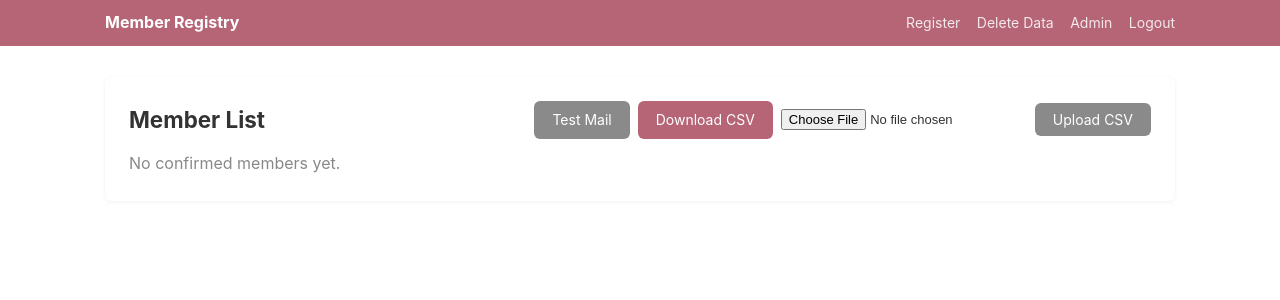
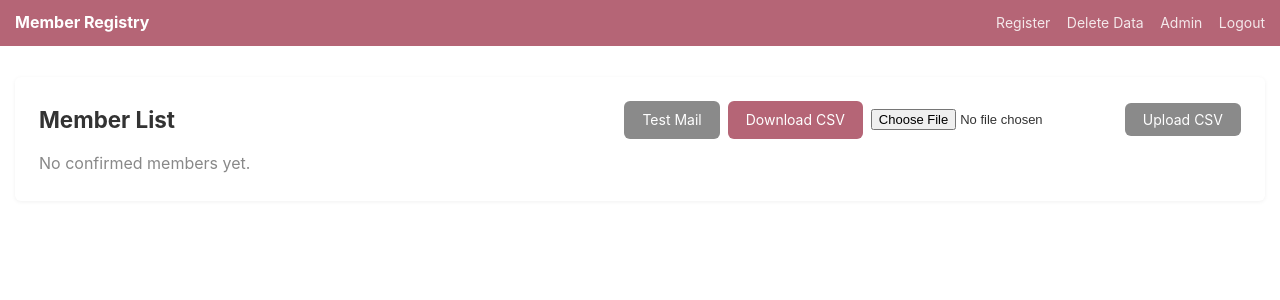
Before and after one commit to roy-adler/member-registry, a Flask app: page /admin in a window 1280 px wide. Shown: the top 300 px of the page. Run offline with Flask 3, Linux system fonts and the light colour scheme; a user stored in the database is signed in.

Commit message:
Update layout styles for container and navigation to allow full-width display

```diff
--- a/static/style.css
+++ b/static/style.css
@@ -46,7 +46,7 @@ body {
 
 /* ===== Layout ===== */
 .container { max-width: 800px; margin: 0 auto; padding: 15px; }
-.container.wide { max-width: 1100px; }
+.container.wide { max-width: none; width: 100%; }
 
 /* ===== Cards ===== */
 .card {
@@ -91,7 +91,7 @@ input:focus, textarea:focus { outline: none; border-color: var(--color-primary);
 
 /* ===== Navigation ===== */
 nav { background: #b56576; padding: 10px 0; margin-bottom: 16px; }
-nav .nav-inner { max-width: 1100px; margin: 0 auto; padding: 0 15px; display: flex; justify-content: space-between; align-items: center; flex-wrap: wrap; gap: 8px; }
+nav .nav-inner { max-width: none; margin: 0 auto; padding: 0 15px; display: flex; justify-content: space-between; align-items: center; flex-wrap: wrap; gap: 8px; }
 nav a { color: rgba(255,255,255,0.85); text-decoration: none; margin-left: 12px; font-size: 14px; }
 nav a:hover { color: #fff; }
 nav .brand { font-size: 16px; font-weight: 700; color: #fff; text-decoration: none; margin-left: 0; }
```
